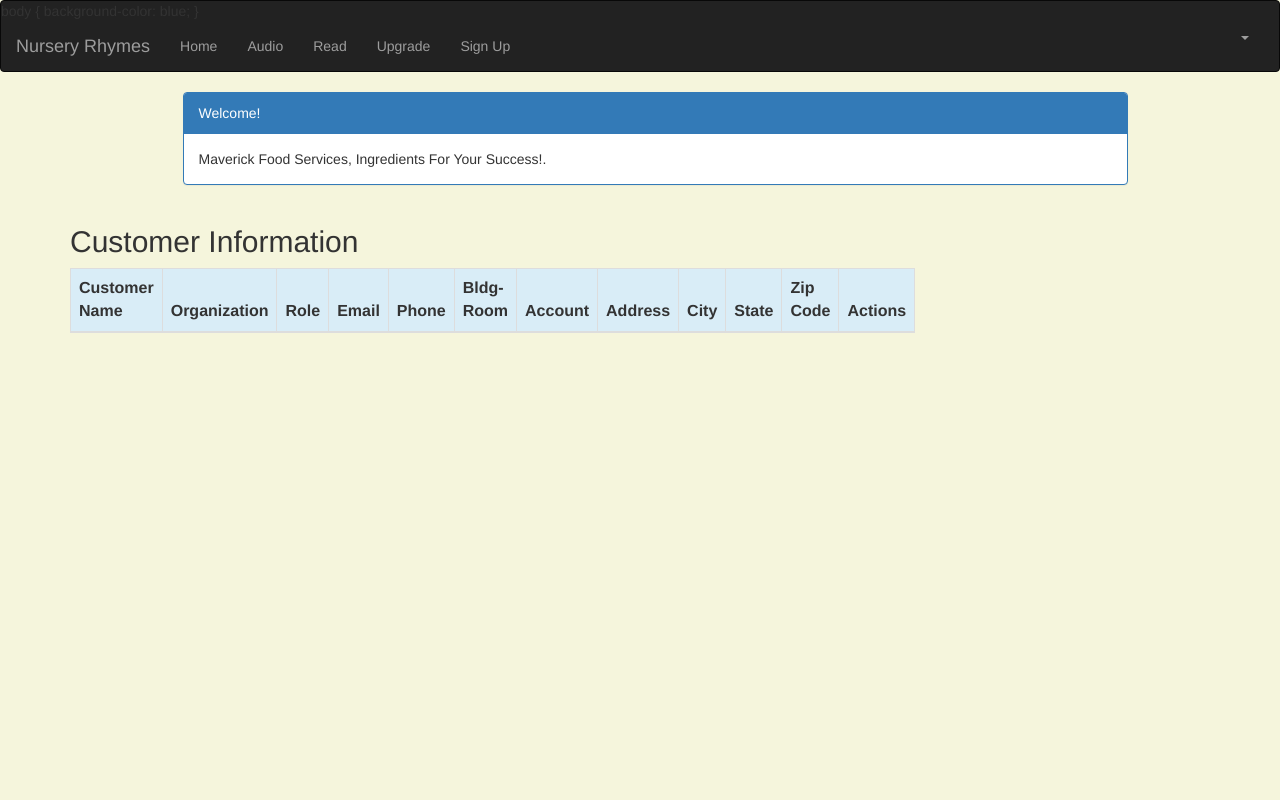
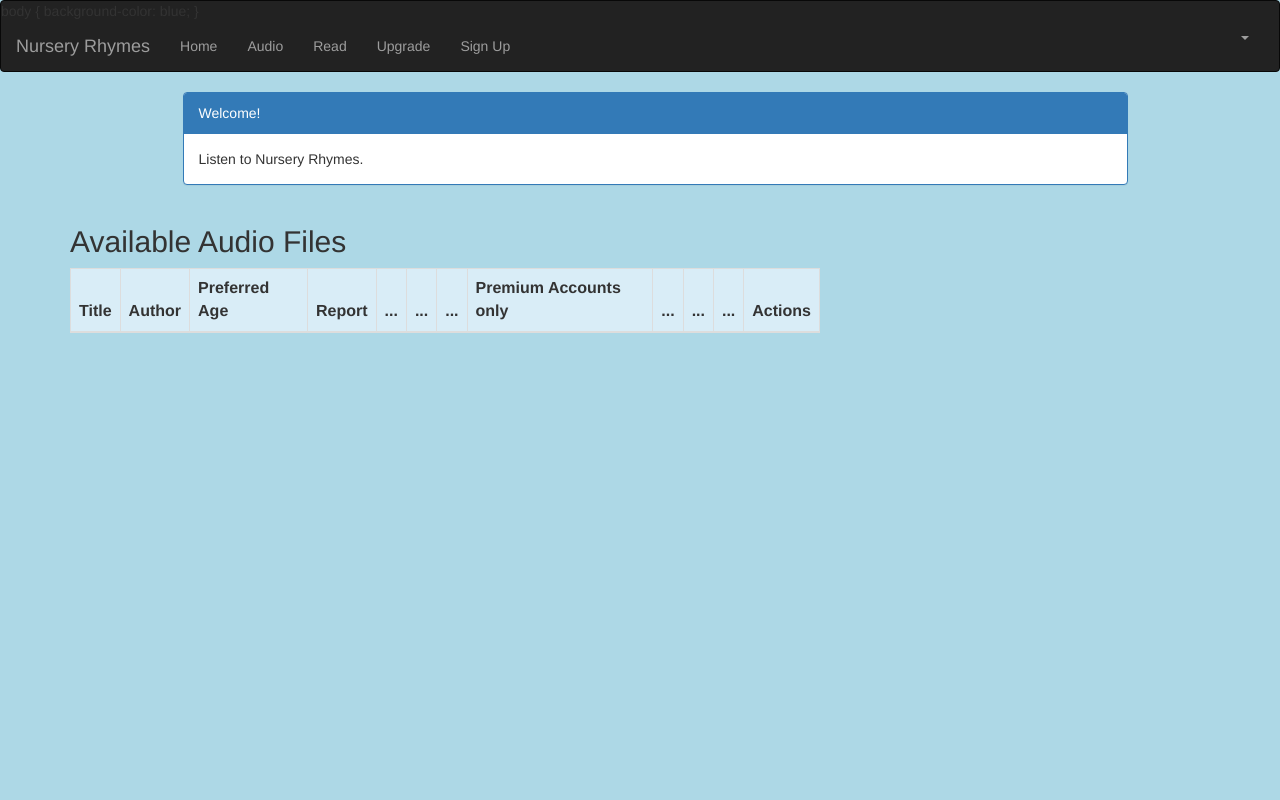
Before and after one commit to emilybuettner/group3rhyme, a Django app: page /customer_list in a window 1280 px wide. Run offline with Django 3.2, Linux system fonts and the light colour scheme; the visitor is signed in with stand-in values (Sample User, id 1); data that the repository does not hold is empty; some libraries are stand-ins or nearby versions.

Commit message:
Updates from Emily

```diff
--- a/mfscrm/crm/templates/crm/customer_list.html
+++ b/mfscrm/crm/templates/crm/customer_list.html
@@ -4,14 +4,14 @@
     <html>
     <head>
         <meta charset="UTF-8">
-        <title>Maverick Food Services</title>
+        <title>Nursery Rhymes Audio</title>
         <link rel="stylesheet" href="https://maxcdn.bootstrapcdn.com/bootstrap/3.3.4/css/bootstrap.min.css">
 
     </head>
     <body>
     <style>
         body {
-            background-color: beige;
+            background-color: lightblue;
         }
     </style>
     <div class="container">
@@ -20,30 +20,30 @@
                 <div class="panel panel-primary">
                     <div class="panel-heading">Welcome!</div>
                     <div class="panel-body">
-                        Maverick Food Services, Ingredients For Your Success!.
+                        Listen to Nursery Rhymes.
                     </div>
                 </div>
             </div>
         </div>
     </div>
     <div class="row">
-        <h2 style="padding-left: 15Px">Customer Information</h2>
+        <h2 style="padding-left: 15Px">Available Audio Files</h2>
     </div>
     <div>
         <table class="table table-striped table-bordered table-hover">
             <thead>
             <tr class="bg-info">
-                <th>Customer Name</th>
-                <th>Organization</th>
-                <th>Role</th>
-                <th>Email</th>
-                <th>Phone</th>
-                <th>Bldg-Room</th>
-                <th>Account</th>
-                <th>Address</th>
-                <th>City</th>
-                <th>State</th>
-                <th>Zip Code</th>
+                <th>Title</th>
+                <th>Author</th>
+                <th>Preferred Age</th>
+                <th>Report</th>
+                <th>...</th>
+                <th>...</th>
+                <th>...</th>
+                <th>Premium Accounts only</th>
+                <th>...</th>
+                <th>...</th>
+                <th>...</th>
 
                 <th colspan="3">Actions</th>
             </tr>
```
Also changed, not shown: mfscrm/crm/templates/crm/product_list.html (+10 -10 lines), mfscrm/crm/templates/crm/service_list.html (+9 -9 lines), mfscrm/crm/static/images/cupcakes.jpeg (deleted), mfscrm/crm/static/images/customer.jpg (deleted), mfscrm/crm/static/images/lunch.jpeg (deleted).
